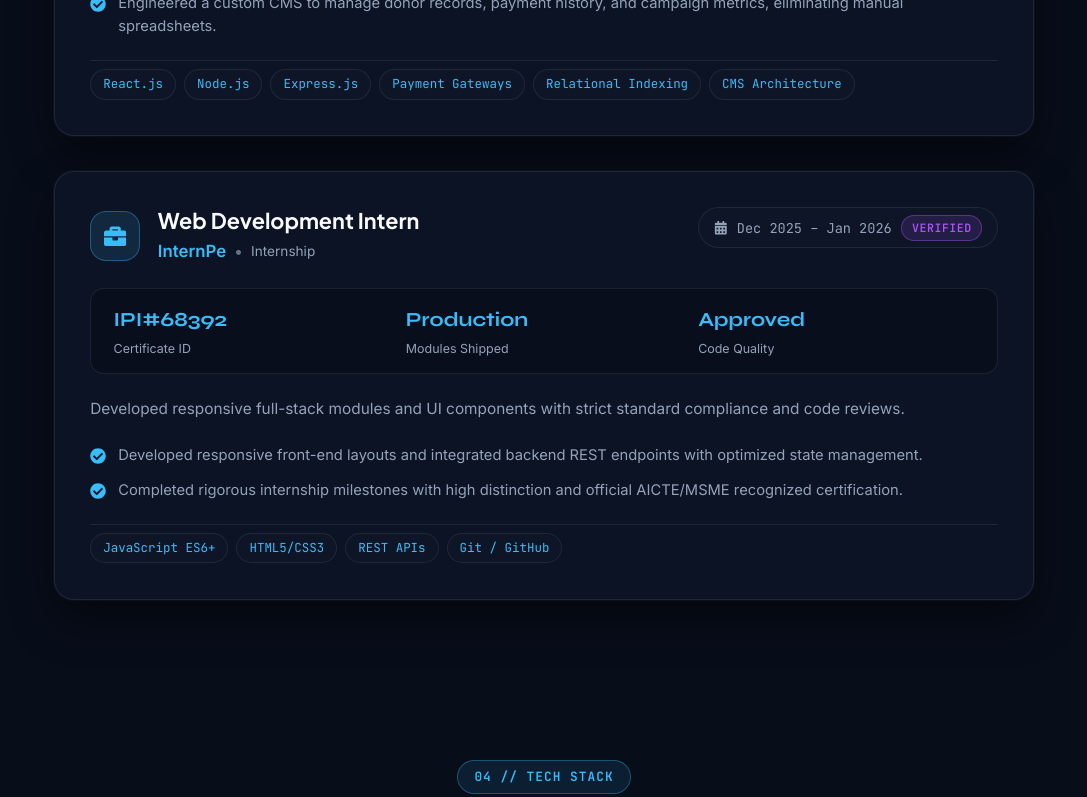
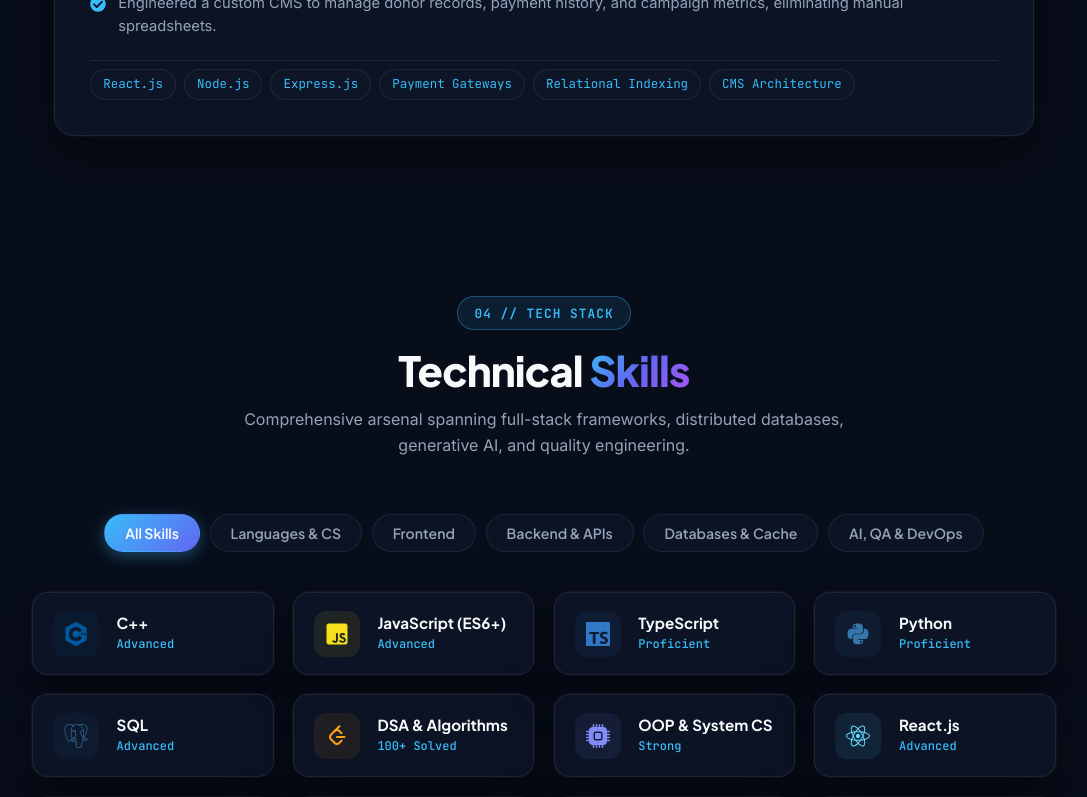
Before and after one commit to maharshi027/portfolio, a React (Vite) app: page / in a window 1280 px wide. Shown: the part 4988-5785 px from the top of the page, without its empty margins (96-1183 px from the left). Built offline with nearby package versions, Linux system fonts and the light colour scheme.

Commit message:
feat: add Education component with academic background details and timeline UI

```diff
--- a/src/components/experience/Experience.jsx
+++ b/src/components/experience/Experience.jsx
@@ -21,7 +21,7 @@
       'Coordinated end-to-end sprint planning, task allocation, milestone tracking, and progress monitoring across 5 structured development phases.',
       'Maintained centralized project trackers, executive status reports, and technical documentation with cross-functional teams to ensure timely release.'
     ],
-    skills: ['Agile / Scrum', 'Milestone Tracking', 'Jira / Project Trackers', 'Cross-Functional Leadership']
+    skills: ['Team Leadership', 'Milestone Tracking', 'Project/task Trackers']
   },
   {
     role: 'Full-Stack Developer Intern',
@@ -43,25 +43,6 @@
     ],
     skills: ['React.js', 'Node.js', 'Express.js', 'Payment Gateways', 'Relational Indexing', 'CMS Architecture']
   },
-  {
-    role: 'Web Development Intern',
-    company: 'InternPe',
-    period: 'Dec 2025 – Jan 2026',
-    type: 'Internship',
-    badge: 'Verified',
-    description:
-      'Developed responsive full-stack modules and UI components with strict standard compliance and code reviews.',
-    metrics: [
-      { label: 'Certificate ID', value: 'IPI#68392' },
-      { label: 'Modules Shipped', value: 'Production' },
-      { label: 'Code Quality', value: 'Approved' }
-    ],
-    bullets: [
-      'Developed responsive front-end layouts and integrated backend REST endpoints with optimized state management.',
-      'Completed rigorous internship milestones with high distinction and official AICTE/MSME recognized certification.'
-    ],
-    skills: ['JavaScript ES6+', 'HTML5/CSS3', 'REST APIs', 'Git / GitHub']
-  }
 ];
 
 function Experience() {
```
